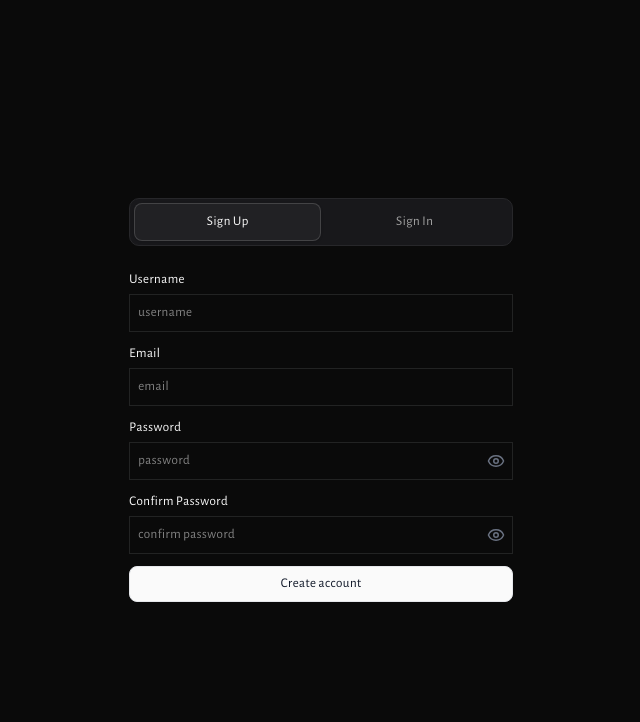
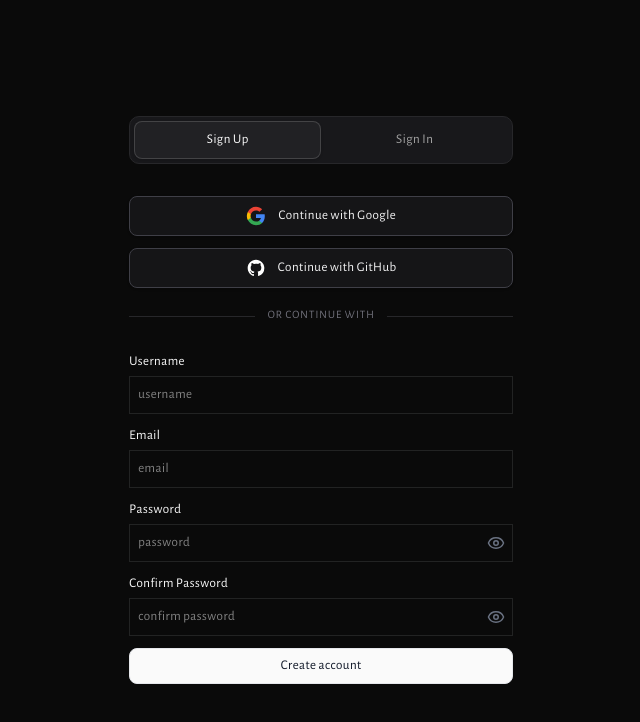
Before and after one commit to DanialZaree/tweeter, a Next.js app: page /auth in a window 1280 px wide. Shown: the top 722 px of the page, without its empty margins (319-959 px from the left). Built offline with nearby package versions, Linux system fonts and the light colour scheme; no server answers.

Commit message:
added google and github signin

```diff
--- a/app/auth.ts
+++ b/app/auth.ts
@@ -1,10 +1,22 @@
 import NextAuth from 'next-auth';
 import Credentials from 'next-auth/providers/credentials';
+import Google from 'next-auth/providers/google';
+import GitHub from 'next-auth/providers/github';
+import { PrismaAdapter } from '@auth/prisma-adapter';
 import * as bcrypt from 'bcryptjs';
 import prisma from './lib/prisma';
 
 export const { auth, handlers, signIn, signOut } = NextAuth({
+  adapter: PrismaAdapter(prisma),
   providers: [
+    Google({
+      clientId: process.env.AUTH_GOOGLE_ID,
+      clientSecret: process.env.AUTH_GOOGLE_SECRET,
+    }),
+    GitHub({
+      clientId: process.env.AUTH_GITHUB_ID,
+      clientSecret: process.env.AUTH_GITHUB_SECRET,
+    }),
     Credentials({
       credentials: {
         email: {},
@@ -41,7 +53,7 @@
           }
         }
 
-        if (!user) return null;
+        if (!user || !user.password) return null;
         const valid = await bcrypt.compare(credentials?.password as string, user.password);
         if (!valid) return null;
 
@@ -49,7 +61,7 @@
           id: user.id,
           email: user.email,
           name: user.name,
-          image: user.avatar,
+          image: user.avatar || user.image,
         };
       },
     }),
@@ -60,11 +72,48 @@
         token.id = user.id;
         token.picture = user.image;
       }
+
+      if (token.id) {
+        let dbUser = await prisma.user.findUnique({
+          where: { id: token.id as string },
+        });
+
+        if (dbUser) {
+          if (!dbUser.userName) {
+            const baseName = (dbUser.name || dbUser.email?.split('@')[0] || 'user')
+              .toLowerCase()
+              .replace(/[^a-z0-9]/g, '')
+              .slice(0, 15);
+
+            let candidate = baseName || 'user';
+            let count = 0;
+            while (true) {
+              const existing = await prisma.user.findUnique({ where: { userName: candidate } });
+              if (!existing) break;
+              count++;
+              candidate = `${baseName}${count}`;
+            }
+
+            dbUser = await prisma.user.update({
+              where: { id: dbUser.id },
+              data: {
+                userName: candidate,
+                avatar: dbUser.avatar || dbUser.image,
+              },
+            });
+          }
+
+          token.userName = dbUser.userName;
+          token.picture = dbUser.avatar || dbUser.image || token.picture;
+        }
+      }
+
       return token;
     },
     async session({ session, token }) {
       if (token?.id) {
         session.user.id = token.id as string;
+        session.user.userName = token.userName as string;
         session.user.image = token.picture as string;
       }
       return session;
--- a/app/components/EditProfileForm/index.tsx
+++ b/app/components/EditProfileForm/index.tsx
@@ -29,8 +29,8 @@
 
 interface UserProfileData {
   id: string;
-  name: string;
-  userName: string;
+  name?: string | null;
+  userName?: string | null;
   bio?: string | null;
   job?: string | null;
   avatar?: string | null;
--- /dev/null
+++ b/app/components/OAuthButtons/index.tsx
@@ -0,0 +1,58 @@
+'use client';
+
+import { signIn } from 'next-auth/react';
+
+export default function OAuthButtons() {
+  return (
+    <div className="flex flex-col gap-3 w-full my-2">
+      <button
+        type="button"
+        onClick={() => signIn('google', { callbackUrl: '/' })}
+        className="flex justify-center items-center gap-3 w-full h-10 px-4 rounded-md border border-zinc-700 bg-zinc-900/80 hover:bg-zinc-800 text-zinc-100 font-medium text-sm transition-all duration-200 shadow-sm cursor-pointer hover:border-zinc-600 active:scale-[0.99]"
+      >
+        <svg className="w-5 h-5 shrink-0" viewBox="0 0 24 24">
+          <path
+            fill="#4285F4"
+            d="M22.56 12.25c0-.78-.07-1.53-.2-2.25H12v4.26h5.92c-.26 1.37-1.04 2.53-2.21 3.31v2.77h3.57c2.08-1.92 3.28-4.74 3.28-8.09z"
+          />
+          <path
+            fill="#34A853"
+            d="M12 23c2.97 0 5.46-.98 7.28-2.66l-3.57-2.77c-.98.66-2.23 1.06-3.71 1.06-2.86 0-5.29-1.93-6.16-4.53H2.18v2.84C3.99 20.53 7.7 23 12 23z"
+          />
+          <path
+            fill="#FBBC05"
+            d="M5.84 14.09c-.22-.66-.35-1.36-.35-2.09s.13-1.43.35-2.09V7.06H2.18C1.43 8.55 1 10.22 1 12s.43 3.45 1.18 4.94l2.85-2.22.81-.63z"
+          />
+          <path
+            fill="#EA4335"
+            d="M12 5.38c1.62 0 3.06.56 4.21 1.64l3.15-3.15C17.45 2.09 14.97 1 12 1 7.7 1 3.99 3.47 2.18 7.06l3.66 2.84c.87-2.6 3.3-4.52 6.16-4.52z"
+          />
+        </svg>
+        <span>Continue with Google</span>
+      </button>
+
+      <button
+        type="button"
+        onClick={() => signIn('github', { callbackUrl: '/' })}
+        className="flex justify-center items-center gap-3 w-full h-10 px-4 rounded-md border border-zinc-700 bg-zinc-900/80 hover:bg-zinc-800 text-zinc-100 font-medium text-sm transition-all duration-200 shadow-sm cursor-pointer hover:border-zinc-600 active:scale-[0.99]"
+      >
+        <svg className="w-5 h-5 shrink-0 fill-current text-white" viewBox="0 0 24 24">
+          <path
+            fillRule="evenodd"
+            clipRule="evenodd"
+            d="M12 2C6.477 2 2 6.484 2 12.017c0 4.425 2.865 8.18 6.839 9.504.5.092.682-.217.682-.483 0-.237-.008-.868-.013-1.703-2.782.605-3.369-1.343-3.369-1.343-.454-1.158-1.11-1.466-1.11-1.466-.908-.62.069-.608.069-.608 1.003.07 1.53 1.032 1.53 1.032.892 1.53 2.341 1.088 2.91.832.092-.647.35-1.088.636-1.338-2.22-.253-4.555-1.113-4.555-4.951 0-1.093.39-1.988 1.029-2.688-.103-.253-.446-1.272.098-2.65 0 0 .84-.27 2.75 1.026A9.564 9.564 0 0112 6.844c.85.004 1.705.115 2.504.337 1.909-1.296 2.747-1.027 2.747-1.027.546 1.379.202 2.398.1 2.651.64.7 1.028 1.595 1.028 2.688 0 3.848-2.339 4.695-4.566 4.943.359.309.678.92.678 1.855 0 1.338-.012 2.419-.012 2.747 0 .268.18.58.688.482A10.019 10.019 0 0022 12.017C22 6.484 17.522 2 12 2z"
+          />
+        </svg>
+        <span>Continue with GitHub</span>
+      </button>
+
+      <div className="relative flex items-center justify-center my-2">
+        <div className="grow border-t border-zinc-800"></div>
+        <span className="shrink-0 px-3 text-xs uppercase tracking-wider text-zinc-500 font-medium bg-transparent">
+          Or continue with
+        </span>
+        <div className="grow border-t border-zinc-800"></div>
+      </div>
+    </div>
+  );
+}
--- a/app/components/SignIn/index.tsx
+++ b/app/components/SignIn/index.tsx
@@ -5,6 +5,7 @@
 import { useForm } from 'react-hook-form';
 import { zodResolver } from '@hookform/resolvers/zod';
 import { login } from '@/app/lib/actions/actionAuth';
+import OAuthButtons from '../OAuthButtons';
 import { z } from 'zod';
 
 const schema = z.object({
@@ -42,6 +43,8 @@
 
   return (
     <form onSubmit={handleSubmit(onSubmit)} className="flex flex-col gap-3 w-full">
+      <OAuthButtons />
+
       {/* userName */}
       <Field.Root className="flex flex-col gap-1">
         <Field.Label>Username</Field.Label>
--- a/app/components/SignUp/index.tsx
+++ b/app/components/SignUp/index.tsx
@@ -5,6 +5,7 @@
 import { Field } from '@base-ui/react/field';
 import { useForm } from 'react-hook-form';
 import { zodResolver } from '@hookform/resolvers/zod';
+import OAuthButtons from '../OAuthButtons';
 import { z } from 'zod';
 
 const schema = z
@@ -55,6 +56,8 @@
   }
   return (
     <form onSubmit={handleSubmit(onSubmit)} className="flex flex-col gap-3 w-full">
+      <OAuthButtons />
+
       {/* USERNAME */}
       <Field.Root className="flex flex-col gap-1">
         <Field.Label>Username</Field.Label>
--- a/app/components/Tweet/index.tsx
+++ b/app/components/Tweet/index.tsx
@@ -39,11 +39,11 @@
     createdAt: Date | string;
     author: {
       id: string;
-      name: string;
+      name: string | null;
       createdAt: Date | string;
       job: string | null;
       avatar: string | null;
-      userName: string;
+      userName: string | null;
     };
     likes: {
       id: string;
@@ -58,7 +58,7 @@
   const { content, createdAt, author, tweetId: rawTweetId, id, isEdited } = data;
   const tweetId = rawTweetId || id;
 
-  const bgGradient = author.avatar ? 'bg-sky-500' : getGradientFromName(author.userName);
+  const bgGradient = author?.avatar ? 'bg-sky-500' : getGradientFromName(author?.userName || 'user');
 
   const { likedTweets, likeCounts, optimisticToggleLike, revertToggleLike } = useLikeStore();
 
@@ -128,17 +128,17 @@
         <div className="flex flex-row items-center gap-2.5 sm:gap-3 min-w-0">
           <Link
             className={`shrink-0 rounded-full outline-2 outline-surface-2 outline-offset-2 w-10 h-10 sm:w-12 sm:h-12 overflow-hidden ${bgGradient}`}
-            href={`/${author.userName}`}
-            aria-label={`${author.name}'s profile`}
+            href={`/${author?.userName || ''}`}
+            aria-label={`${author?.name || 'User'}'s profile`}
           >
-            <Avatar name={author?.name} image={author?.avatar} size={48} className="" />
+            <Avatar name={author?.name || 'User'} image={author?.avatar} size={48} className="" />
           </Link>
           <div className="flex flex-col gap-0.5 min-w-0">
             <div className="font-semibold text-sm sm:text-base text-left truncate">
-              {author.name}
+              {author?.name || 'User'}
             </div>
             <div className="flex flex-wrap items-center gap-1.5 text-text-muted text-xs sm:text-sm truncate">
-              <div className="truncate">@{author.userName}</div>
+              <div className="truncate">@{author?.userName || 'user'}</div>
               {author.job && (
                 <div className="px-1.5 py-0.5 border border-text-subtle rounded-lg text-xs">
                   {author.job}
--- a/next-auth.d.ts
+++ b/next-auth.d.ts
@@ -4,6 +4,7 @@
   interface Session {
     user: {
       id: string;
+      userName?: string;
     } & DefaultSession['user'];
   }
 }
```
Also changed, not shown: 1 other file (tests, documents, lock files or other folders).
